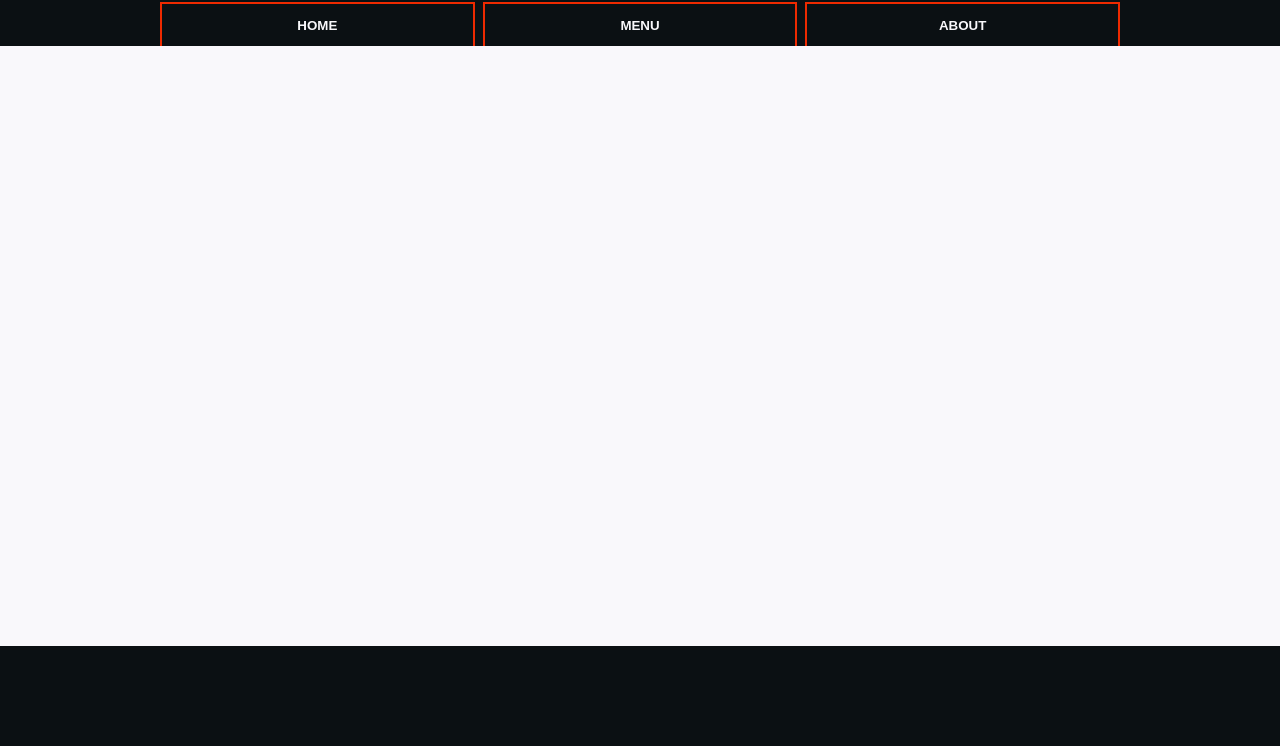
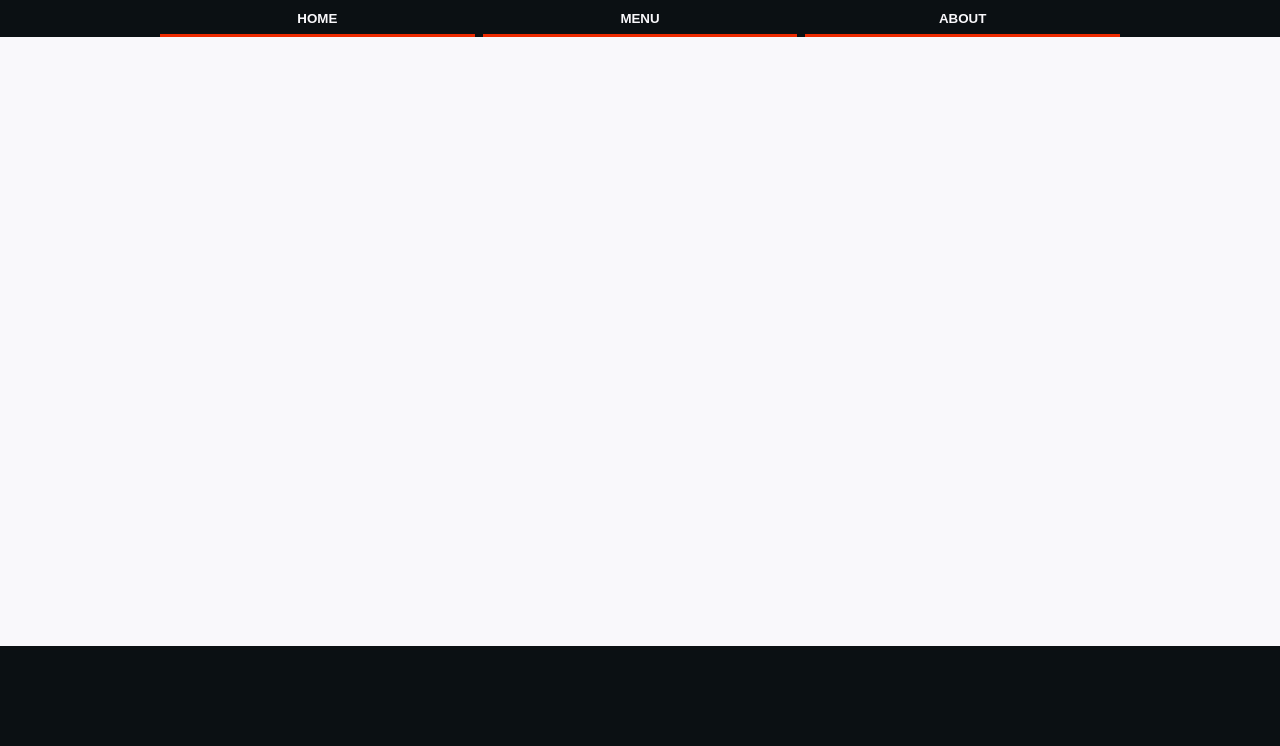
Before and after one commit to NeptuneRjo/restaurant-page, a website built with webpack: page dist/index.html in a window 1280 px wide. Shown: the part 54-800 px from the top of the page. Built offline with nearby package versions, Linux system fonts and the light colour scheme; a web font is replaced by a local one.

Commit message:
added alignment for nav visual and changed nav tab border

```diff
--- a/src/style.css
+++ b/src/style.css
@@ -43,13 +43,18 @@ body {
     gap: .5rem;
 }
 
+#nav-visuals {
+    width: 100%;
+    height: 25px;
+    background: #f9f8fb;
+}
+
 .nav-button {
     width: 100%;
     border-radius: 0;
     border: transparent;
     background-color: #0b1013;
-    border: solid 2px #ee2a00;
-    border-bottom: transparent;
+    border-bottom: solid 3px #ee2a00;
     color: #f9f8fb;
     font-weight: bold;
     text-transform: uppercase;
```
